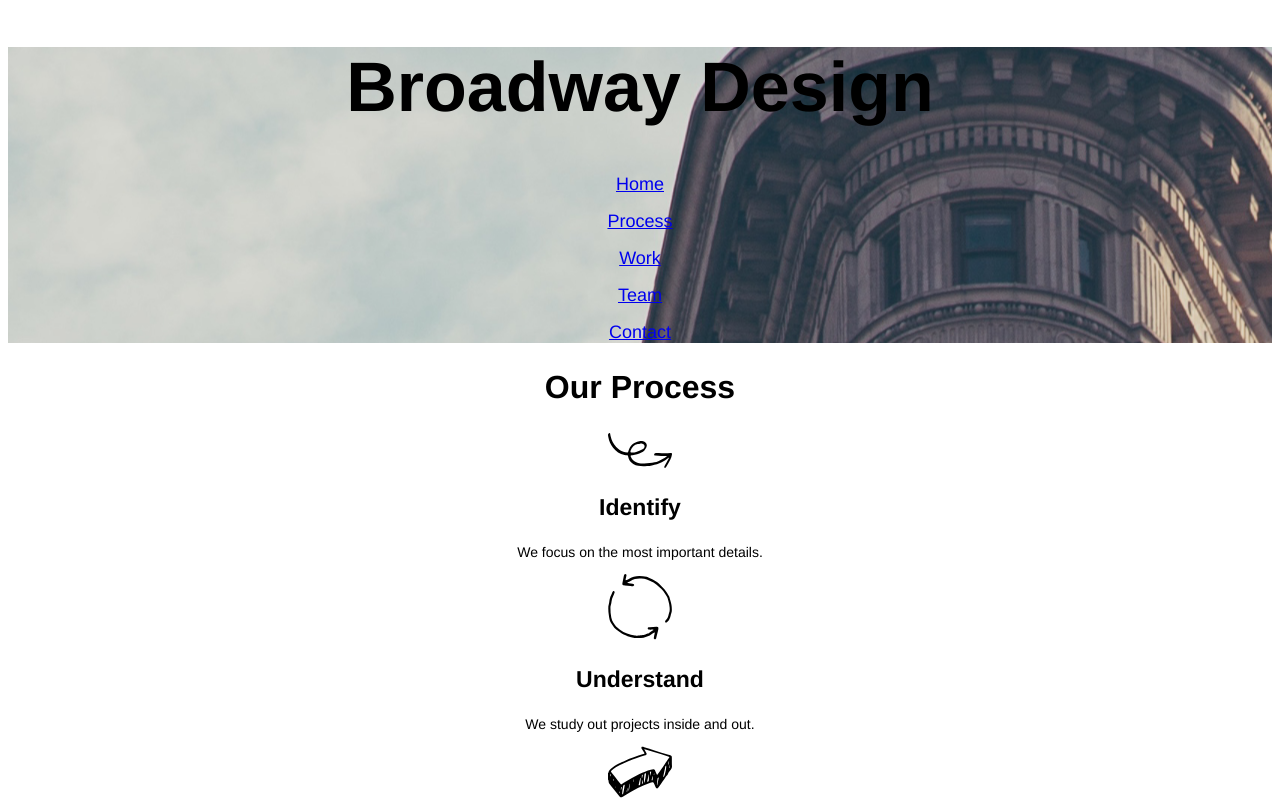
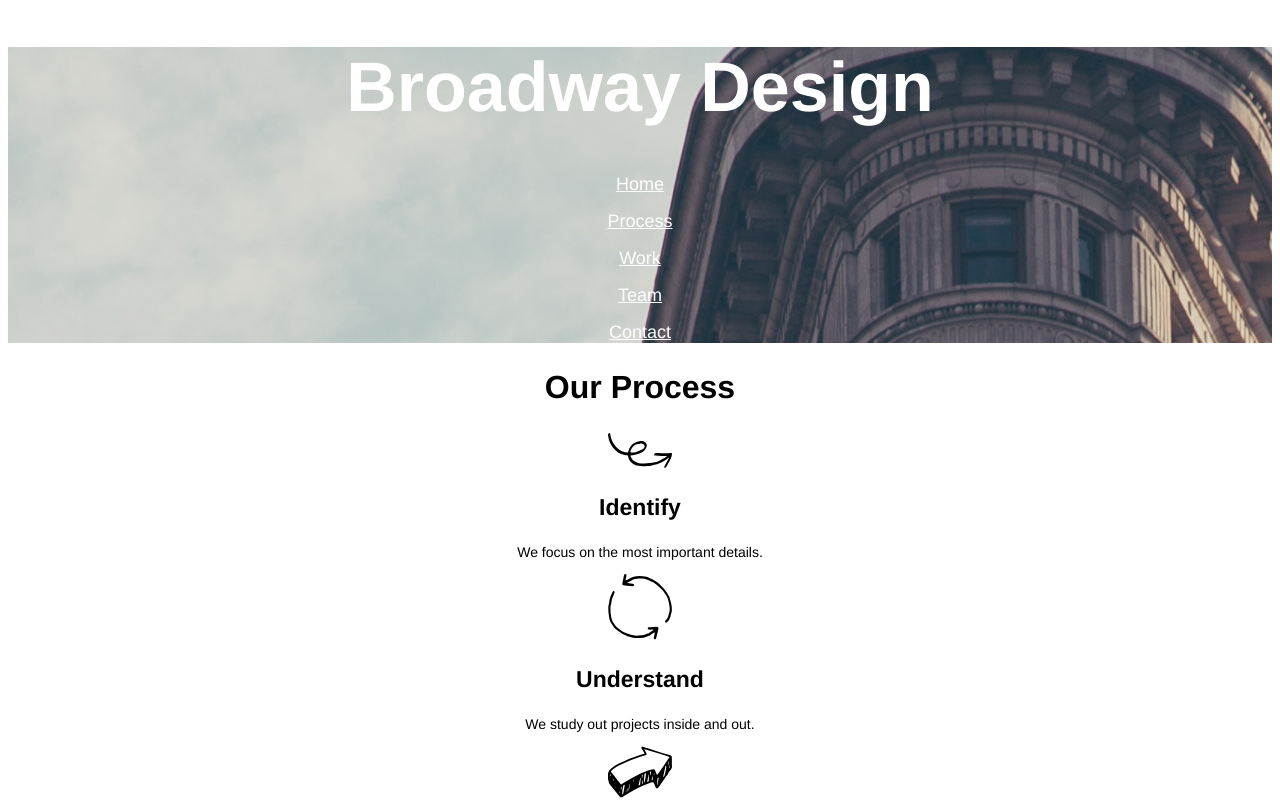
Before and after one commit to Hanselmus/broadway, a plain HTML site: page index.html in a window 1280 px wide. Shown: the top 801 px of the page. Drawn offline with Linux system fonts and the light colour scheme.

Commit message:
Correct white texts above background image

```diff
--- a/resources/css/style.css
+++ b/resources/css/style.css
@@ -17,8 +17,8 @@ h2,
 h3 {
   font-weight: bold;
 }
-.pic
-a
+.pic,
+a,
 .footer {
   color: White;
 }
```
